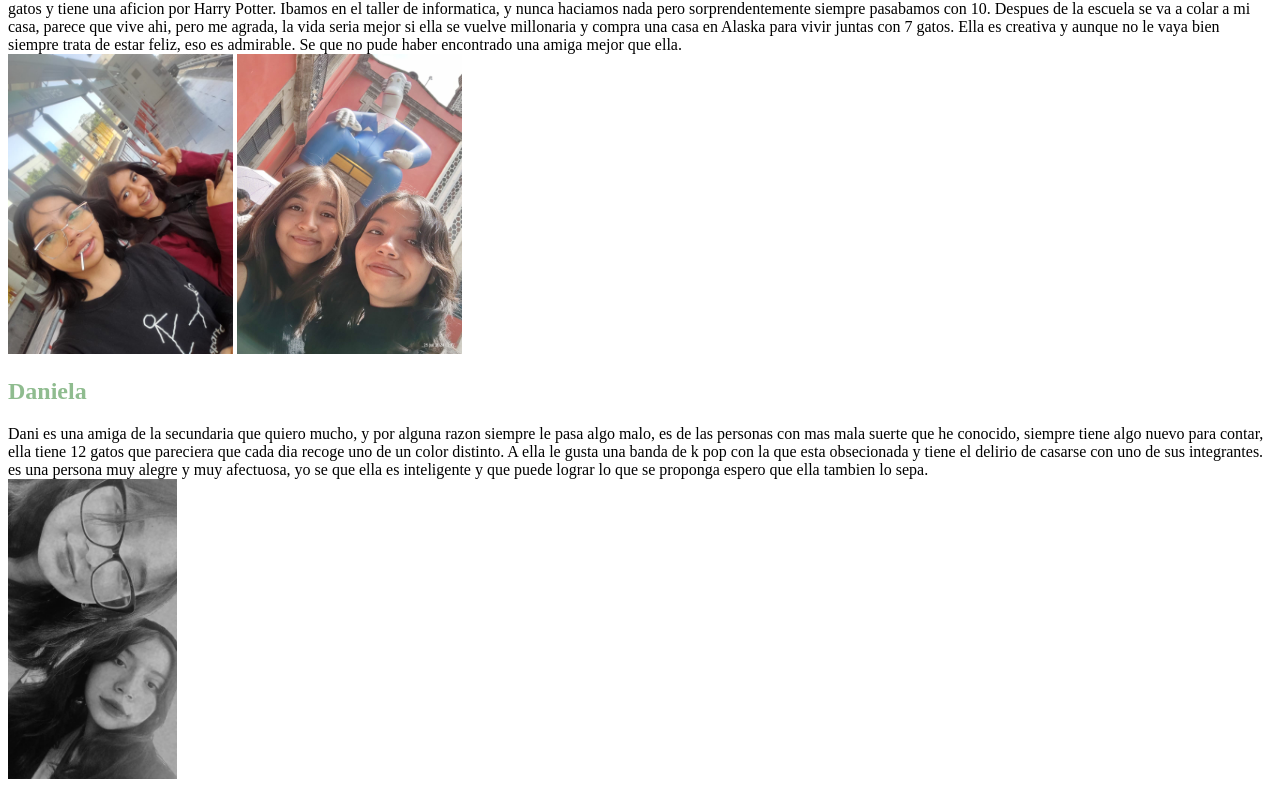
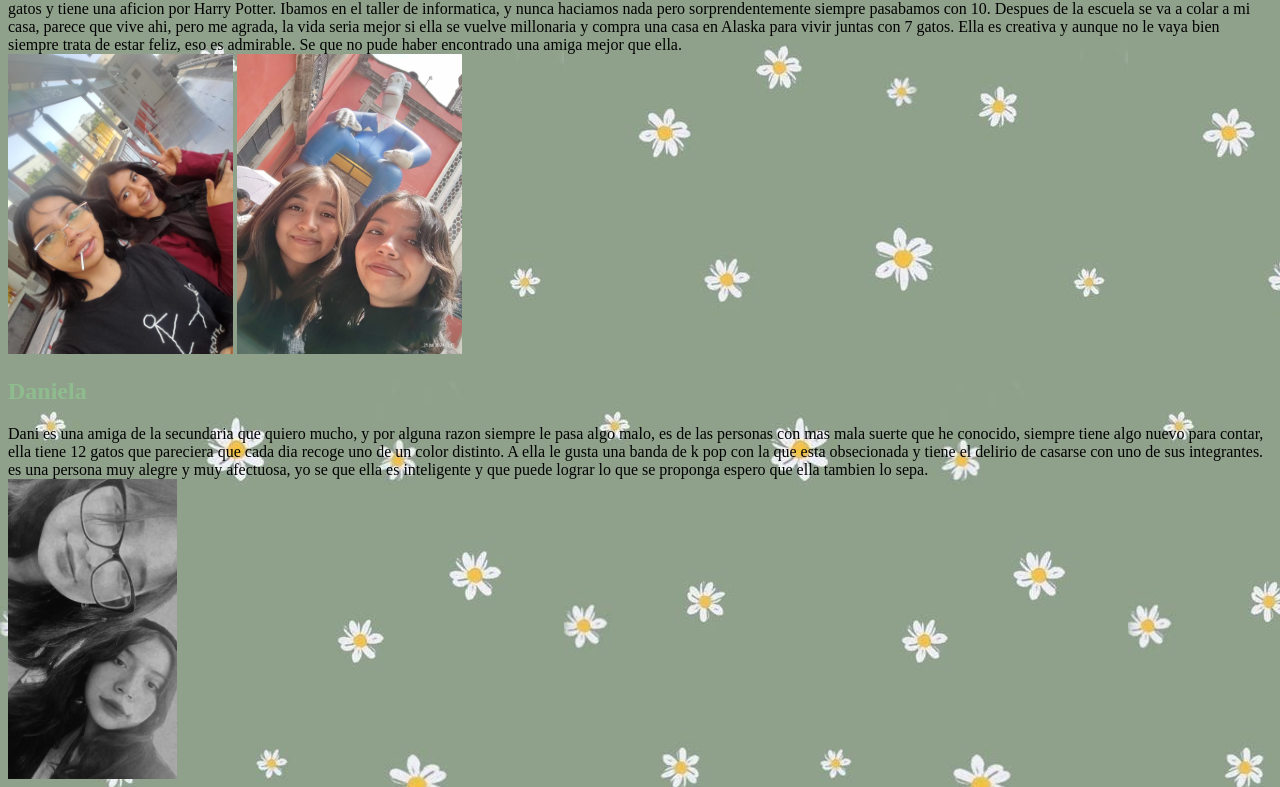
Before and after one commit to pastayqueso/amigoos, a plain HTML site: page index.html in a window 1280 px wide. Shown: the part 131-918 px from the top of the page. Drawn offline with Linux system fonts and the light colour scheme.

Commit message:
Update index.html

```diff
--- a/index.html
+++ b/index.html
@@ -2,7 +2,7 @@
 <head>
 <title>amigos</title>
 </head>
-<body background="frores.jpg">
+<body background="flores.jpg">
 <center><h1>AMIGOS</h1></center>
  <h2><font color="darkseagreen"> Emily</h2></font>
 Conoci a Emily en la escuela secundaria, y ahora las dos estudiamos en el CECyT 3. Es alegre y siempre rie mucho, le gusta el yogurt y tiene un perro que se llama
```
